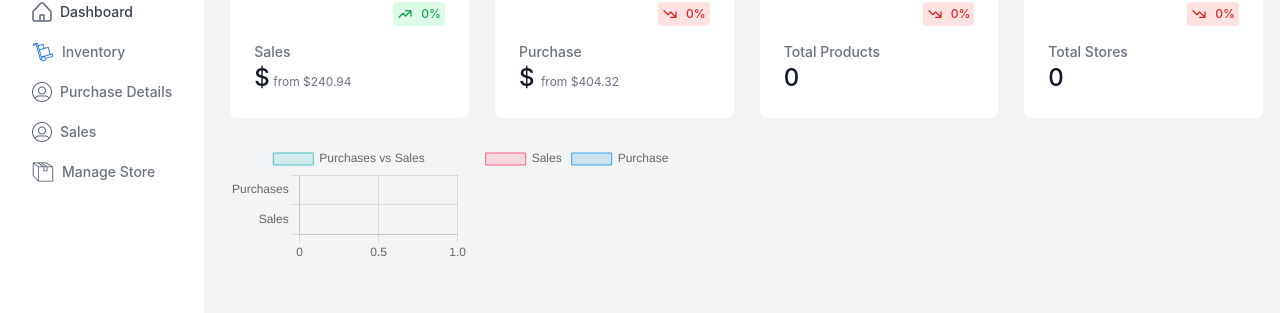
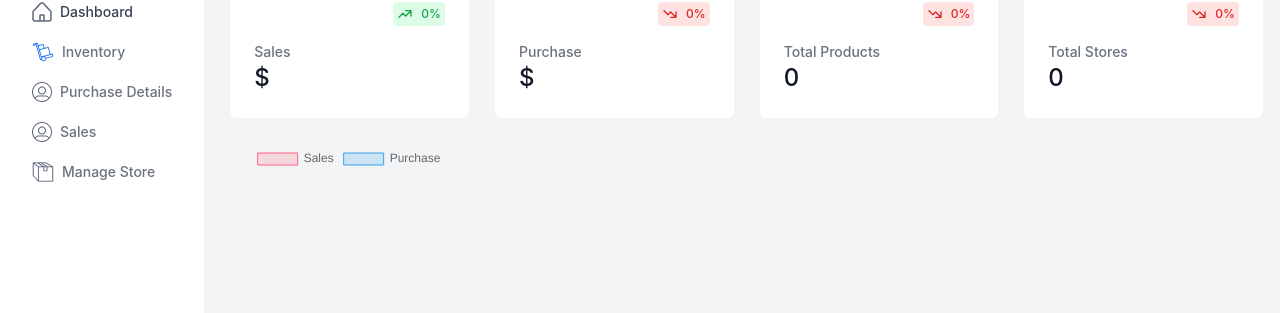
Before and after one commit to YosephSE/IMS, a React (Create React App) app in the folder Frontend/: page / in a window 1280 px wide. Shown: the part 118-431 px from the top of the page. Built offline with nearby package versions, Linux system fonts and the light colour scheme; no server answers; sample sign-in values are in the browser's storage.

Commit message:
horizontal bar removed

```diff
--- a/Frontend/src/pages/Dashboard.jsx
+++ b/Frontend/src/pages/Dashboard.jsx
@@ -82,7 +82,6 @@ function Dashboard() {
                 ${saleAmount}
               </span>
 
-              <span className="text-xs text-gray-500"> from $240.94 </span>
             </p>
           </div>
         </article>
@@ -118,7 +117,6 @@ function Dashboard() {
                 ${purchaseAmount}{" "}
               </span>
 
-              <span className="text-xs text-gray-500"> from $404.32 </span>
             </p>
           </div>
         </article>
@@ -188,7 +186,7 @@ function Dashboard() {
           </div>
         </article>
         <div className="flex justify-start ">
-          <HorizontalBarChart sales={saleAmount} purchase={purchaseAmount} />
+          {/* <HorizontalBarChart sales={saleAmount} purchase={purchaseAmount} /> */}
           <PieChart sales={saleAmount} purchase={purchaseAmount} />
         </div>
       </div>
```
